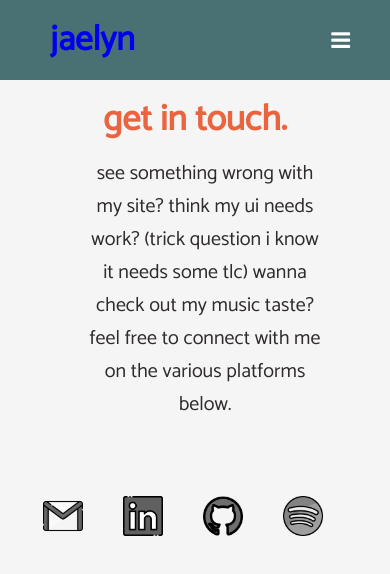
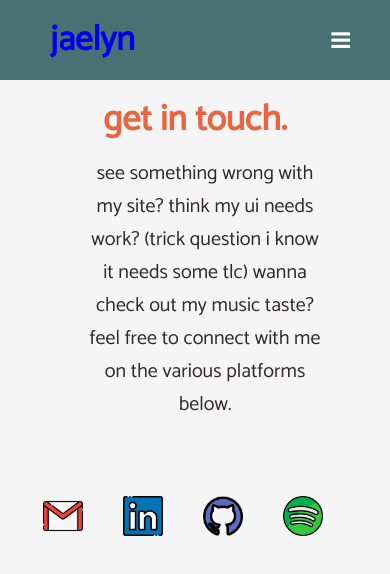
Before and after one commit to jaemevans/jaemevans.github.io, a React (Create React App) app: page /contact in a window 390 px wide. Shown: the top 574 px of the page. Built offline with nearby package versions, Linux system fonts and the light colour scheme; a web font is replaced by a local one.

Commit message:
attempt to close navbar

```diff
--- a/src/Components/About.js
+++ b/src/Components/About.js
@@ -50,8 +50,8 @@ function About() {
           <br></br>
           <br></br>
           <br></br>
-          🎧: Kill Bill by SZA   {" "}
-          📚: Scar Tissue by Anthony Kiedis   {" "}
+          🎧: Kill Bill by SZA   {"      "}
+          📚: Scar Tissue by Anthony Kiedis   {"     "}
           🎥: Wizards of Waverly Place (lol)
         </p>
 
--- a/src/Components/Contact.css
+++ b/src/Components/Contact.css
@@ -98,7 +98,7 @@
         width: 60px;
         /* padding-bottom: 20px; */
         /* margin: 50px; */
-        filter: saturate(0);
+        filter: none;
     }
   }
 
@@ -164,6 +164,6 @@
         width: 40px;
         /* padding-bottom: 20px; */
         margin: 20px;
-        filter: saturate(0);
+        filter: none;
     }
   }
--- a/src/Components/Shared/Navigation.js
+++ b/src/Components/Shared/Navigation.js
@@ -3,13 +3,45 @@ import React from "react";
 import { BrowserRouter as Router, Switch, Route, Link } from "react-router-dom";
 import { WiHorizonAlt } from "react-icons/wi";
 
+
+
+
 function Navigation() {
+// const hamburger = document.querySelector("nav .menu-btn i");
+// const navLinks = document.querySelector("nav ul");
+// const link = document.querySelectorAll("nav ul li a");
+
+
+
+
+
+
+
+
+
+
+
+
+
+
+//   function hideNav(){
+//     if(hamburger.display=='block') {
+//         navLinks.display = 'none'
+//     }
+//     else navLinks.display='flex';
+//     }
+
+
+//     link.addEventListener('click', hideNav, false)
+
+
   return (
     <div>
       <nav>
         <div class="logo">
           <Link to="/">jaelyn</Link>
         </div>
+
         <input type="checkbox" id="click" />
         <label for="click" class="menu-btn">
           <i class="fa fas fa-bars"></i>
@@ -22,17 +54,17 @@ function Navigation() {
           <li>
             <Link to="/projects">projects</Link>
           </li>
-          <li>
+          {/* <li>
             <Link to="/journal">journal</Link>
-          </li>
+          </li> */}
           <li>
             <Link to="/contact">contact</Link>
           </li>
-          <li>
+
             {/* unfortunately implementing dark mode is a lot more complicated than i thought it would be  */}
             {/* <button>< WiHorizonAlt color="white" size="25px" /></button> */}
 
-          </li>
+
         </ul>
       </nav>
     </div>
```
